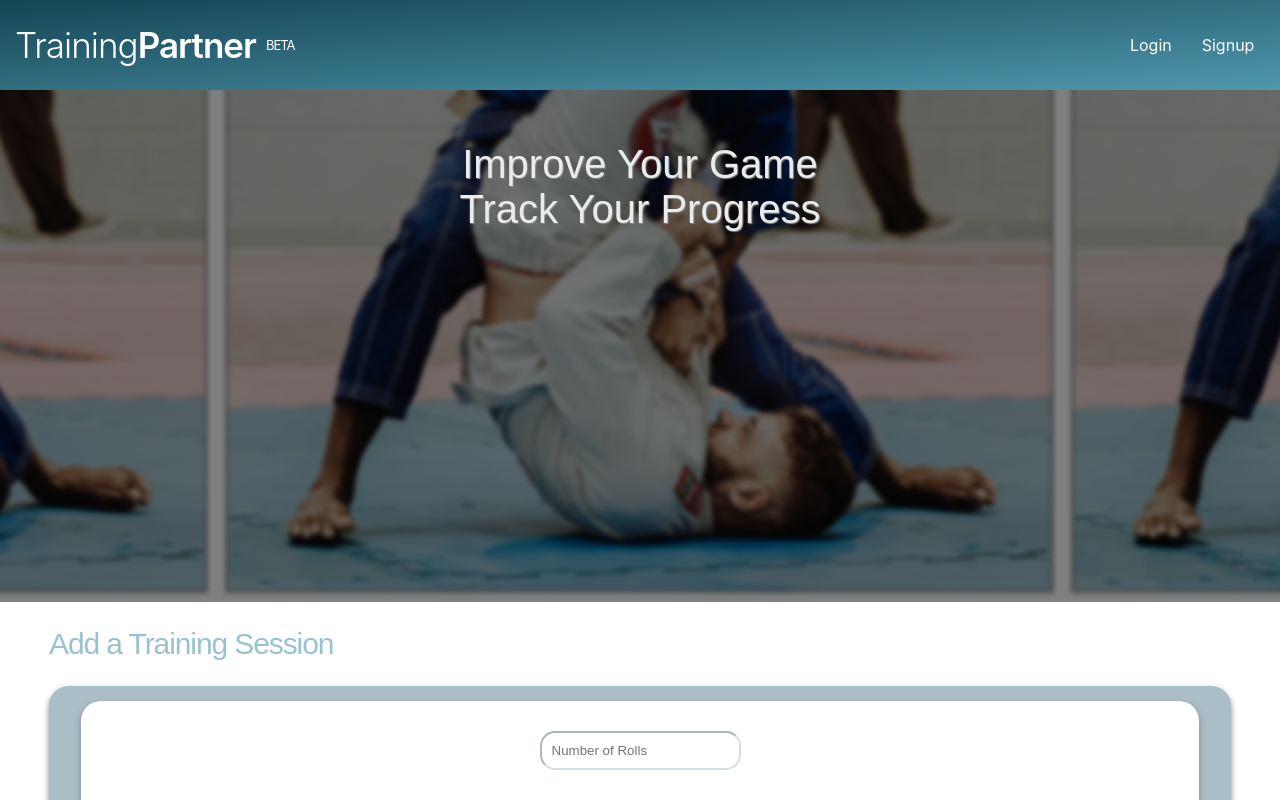
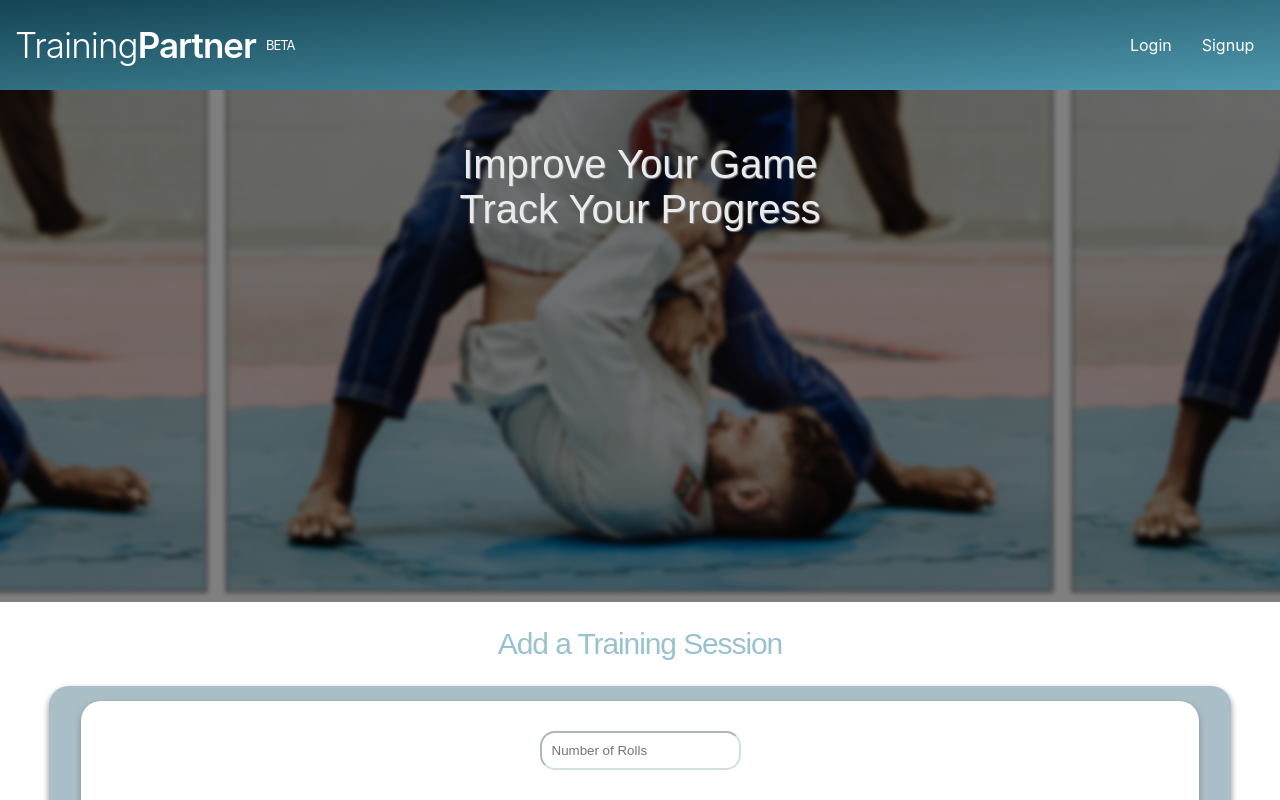
Before and after one commit to mercuryfillings/training-partner, a React (Create React App) app in the folder client/: page /new/training in a window 1280 px wide. Shown: the top 800 px of the page. Built offline with nearby package versions, Linux system fonts and the light colour scheme; no server answers; sample sign-in values are in the browser's storage.

Commit message:
Some CSS fixes

```diff
--- a/client/src/Components/CreateTraining/CreateTraining.jsx
+++ b/client/src/Components/CreateTraining/CreateTraining.jsx
@@ -34,8 +34,10 @@ export default class CreateTraining extends Component {
           subs: '',
           taps: ''
         })
-      }}>
-        <h1 className="training-header">Add a Training Session</h1>
+          }}>
+        <div className="header-container">
+          <h1 className="training-header">Add a Training Session</h1>
+        </div>
         <div className="create-training-body">
           <div className="create-training-inner">
             <input
--- a/client/src/Components/CreateTraining/CreateTraining.scss
+++ b/client/src/Components/CreateTraining/CreateTraining.scss
@@ -1,3 +1,6 @@
+.create-training-page {
+  display: flex;
+  justify-content: center;
   .training-button {
     height: 6vw;
     width: 30vw;
@@ -14,11 +17,24 @@
     letter-spacing: -1.1px;
     margin: 5vw 0 3vw 0;
   }
+  .header-container {
+    display:flex;
+    justify-content: center;
+    .training-header {
+      font-family: arial;
+      font-size: 30px;
+      color: rgb(152, 194, 207);
+      font-weight: 400;
+      padding: 0;
+      letter-spacing: -1.1px;
+      justify-self: center;
+    }
+  }
+}
 
-.create-training-page {
-  display: flex;
-  justify-content: center;
-}
+
+
+
 
 .training-input {
   padding: 10px;
@@ -54,13 +70,3 @@
   padding: 15px;
   box-shadow: 0 3px 6px #888888;
 }
-
-.training-header {
-  font-family: arial;
-  font-size: 30px;
-  color: rgb(152, 194, 207);
-  font-weight: 400;
-  align-self: center;
-  padding: 0;
-  letter-spacing: -1.1px;
-}
--- a/client/src/Components/ShowAllTechs/ShowAllTechs.jsx
+++ b/client/src/Components/ShowAllTechs/ShowAllTechs.jsx
@@ -49,7 +49,9 @@ export default function ShowAllTechs(props) {
     <div className="tech-page">
       <h1 className="your-techs">Your Techniques</h1>
       <div className="tech-page-container">
-        <Link to='/new/technique'><button className="add-tech">Add New Technique</button></Link>
+        <div className="button-container">
+          <Link to='/new/technique'><button className="add-tech">Add New Technique</button></Link>
+        </div>
         <br />
         <div className="tech-item-container">
           <div className="column-container">
--- a/client/src/Components/ShowAllTechs/ShowAllTechs.scss
+++ b/client/src/Components/ShowAllTechs/ShowAllTechs.scss
@@ -7,7 +7,26 @@
   padding: 0;
   letter-spacing: -1.1px;
 }
+.tech-page {
+  display: flex;
+  flex-direction: column;
+}
 
+.tech-page-container {
+  display: flex;
+  flex-direction: column;
+  width: 90vw;
+  height: auto;
+  background-color: rgb(169, 190, 199);
+  border-radius: 20px;
+  padding: 15px;
+  align-self: center;
+  box-shadow: 0 3px 6px #888888;
+  .button-container {
+    display: flex;
+    height: auto;
+    width: 90vw;
+    margin: 0;
     .add-tech {
       height: 6vw;
       width: 30vw;
@@ -22,20 +41,9 @@
       font-weight: bold;
       padding: 10px;
       letter-spacing: -1.1px;
+      justify-self: center;
     }
-
-.tech-page-container {
-  display: flex;
-  width: 90vw;
-  height: auto;
-  background-color: rgb(169, 190, 199);
-  border-radius: 20px;
-  padding: 15px;
-  align-self: center;
-  box-shadow: 0 3px 6px #888888;
-  flex-wrap: wrap;
   }
-
   .tech-item-container {
     width: 85vw;
     height: auto;
@@ -45,7 +53,11 @@
     justify-content: center;
     padding: 15px;
     box-shadow: 0 3px 6px #888888;
+    align-self: center;
   }
+}
+
+
 
 .column-container {
   margin: 15px;
@@ -71,12 +83,6 @@
   transition: .5s;
 }
 
-.tech-page {
-  display: flex;
-  flex-direction: column;
-  margin: 15px;
-}
-
 .column-container {
   display: flex;
   flex-direction: column;
```
Also changed, not shown: 2 other files (tests, documents, lock files or other folders). Lines whose indentation alone changed are shown as unchanged.
